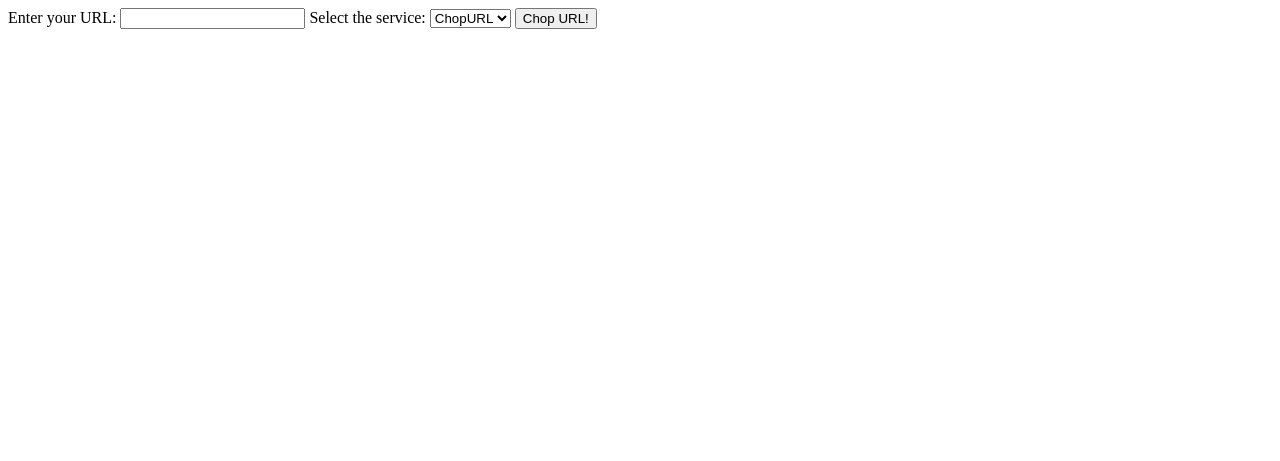
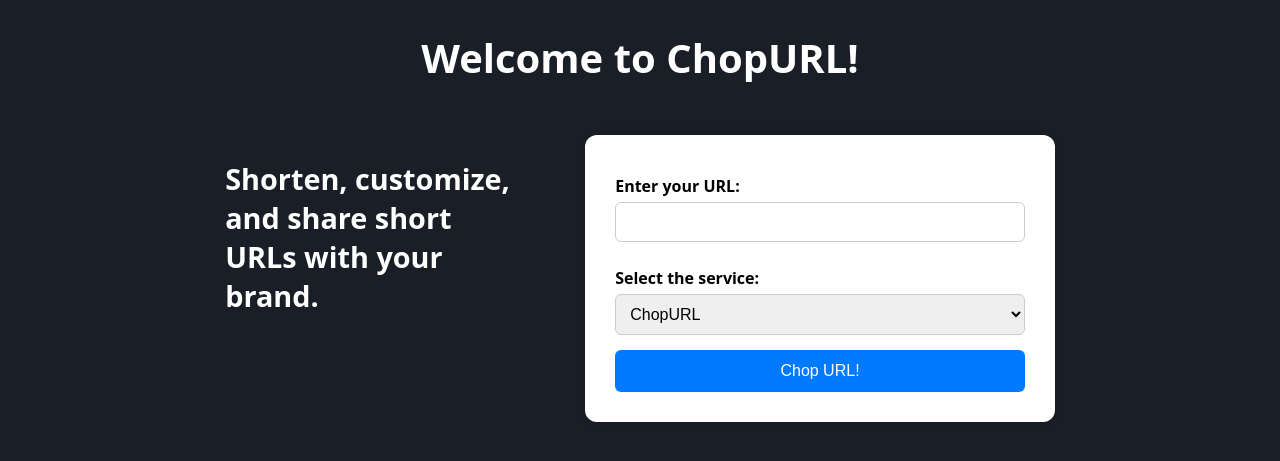
Before and after one commit to MMalpassi/ChopURL, a Django app: page / in a window 1280 px wide. Shown: the top 461 px of the page. Run offline with Django 5.2, Linux system fonts and the light colour scheme.

Commit message:
styles css, changes in result

```diff
--- a/url_shortener/chopURL/models.py
+++ b/url_shortener/chopURL/models.py
@@ -6,4 +6,4 @@
     created_at = models.DateTimeField(auto_now_add=True)
 
     def __str__(self):
-        return f"{self.short_code} → {self.original_url}"
+        return f"{self.short_code}"
--- a/url_shortener/chopURL/templates/index.html
+++ b/url_shortener/chopURL/templates/index.html
@@ -6,6 +6,12 @@
         <title>ChopURL</title>
     </head>
     <body>
+        <h1>Welcome to ChopURL!</h1>
+        <div class="main-container">
+            <div class="description">
+                <h2>Shorten, customize, and share short URLs with your brand.</h2>
+            </div>
+
             <form method="POST">
                 {% csrf_token %}
                 <label for="url">Enter your URL:</label>
@@ -19,5 +25,6 @@
 
                 <button type="submit">Chop URL!</button>
             </form>
+        </div>
     </body>
 </html>
--- a/url_shortener/chopURL/templates/result.html
+++ b/url_shortener/chopURL/templates/result.html
@@ -1,9 +1,11 @@
 <h2>The URL was CHOPPED!</h2>
 
 {% if chop_short_url %}
-<p>🔗 ChopURL link: <a href="/{{ short_url.short_code }}">http://localhost:8000/{{ short_url.short_code }}</a></p>
+<p>🔗 ChopURL link: <a href="{{url}}">{{ chop_short_url }}</a></p>
 {% endif %}
 
 {% if pyservice_short_url %}
-<p>🌐 Pyshorteners link (TinyURL): <a href="{{ external_short }}">{{ external_short }}</a></p>
+<p>🌐 Pyshorteners link (TinyURL): <a href="{{url}}">{{ pyservice_short_url }}</a></p>
 {% endif %}
+
+<p>🔗 Chop more URLs!: <a href="http://localhost:8000/">ChopURL</a></p>
--- a/url_shortener/chopURL/views.py
+++ b/url_shortener/chopURL/views.py
@@ -15,6 +15,7 @@
             code = generate_short_code()
             chop_short_url = shortURL.objects.create(original_url=url, short_code=code)
             return render(request, 'result.html', {
+                'url': url,
                 'chop_short_url': chop_short_url,
                 'pyservice_short_url': None,
             })
@@ -26,6 +27,7 @@
             except Exception as e:
                 pyservice_short_url = None
             return render(request, 'result.html', {
+                'url': url,
                 'chop_short_url': None,
                 'pyservice_short_url': pyservice_short_url,
             })
--- a/url_shortener/static/css/index.css
+++ b/url_shortener/static/css/index.css
@@ -0,0 +1,70 @@
+@import url('https://fonts.googleapis.com/css2?family=Roboto&display=swap');
+
+body {
+    font-family: system-ui, -apple-system, BlinkMacSystemFont, 'Segoe UI', Roboto, Oxygen, Ubuntu, Cantarell, 'Open Sans', 'Helvetica Neue', sans-serif;
+    background-color: #1a1e27;
+    margin: 0;
+    padding: 0;
+}
+
+h1 {
+    text-align: center;
+    font-size: 2.5rem;
+    color: #ffffff;
+    margin-top: 30px;
+}
+
+.main-container {
+    display: flex;
+    justify-content: center;
+    align-items: flex-start;
+    margin-top: 50px;
+    gap: 60px;
+    padding: 0 10%;
+}
+
+.description {
+    max-width: 300px;
+    font-size: 1.2rem;
+    color: #ffffff;
+}
+
+form {
+    width: 40%;
+    display: flex;
+    flex-direction: column;
+    padding: 30px;
+    background-color: white;
+    border-radius: 12px;
+    box-shadow: 0 0 12px rgba(0, 0, 0, 0.1);
+}
+
+label {
+    margin-top: 10px;
+    font-weight: bold;
+}
+
+input[type="url"],
+select {
+    padding: 10px;
+    margin-top: 5px;
+    margin-bottom: 15px;
+    border-radius: 6px;
+    border: 1px solid #ccc;
+    font-size: 1rem;
+}
+
+button {
+    padding: 12px;
+    background-color: #007bff;
+    color: white;
+    font-size: 1rem;
+    border: none;
+    border-radius: 6px;
+    cursor: pointer;
+    transition: background-color 0.2s ease-in-out;
+}
+
+button:hover {
+    background-color: #0056b3;
+}
--- a/url_shortener/url_shortener/settings.py
+++ b/url_shortener/url_shortener/settings.py
@@ -11,6 +11,7 @@
 """
 
 from pathlib import Path
+import os
 
 # Build paths inside the project like this: BASE_DIR / 'subdir'.
 BASE_DIR = Path(__file__).resolve().parent.parent
@@ -117,6 +118,8 @@
 
 STATIC_URL = 'static/'
 
+STATICFILES_DIRS = [os.path.join(BASE_DIR, 'static')]
+
 # Default primary key field type
 # https://docs.djangoproject.com/en/5.2/ref/settings/#default-auto-field
 
```
Lines whose indentation alone changed are shown as unchanged.
